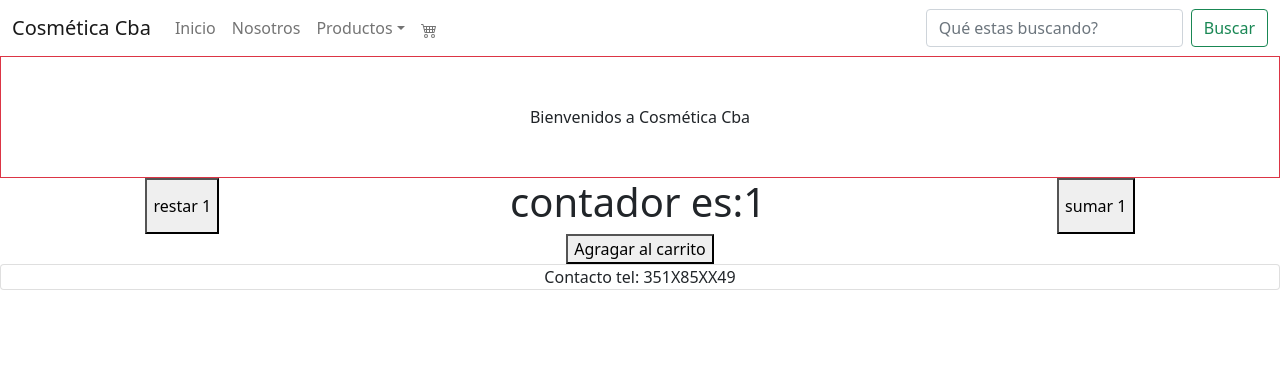
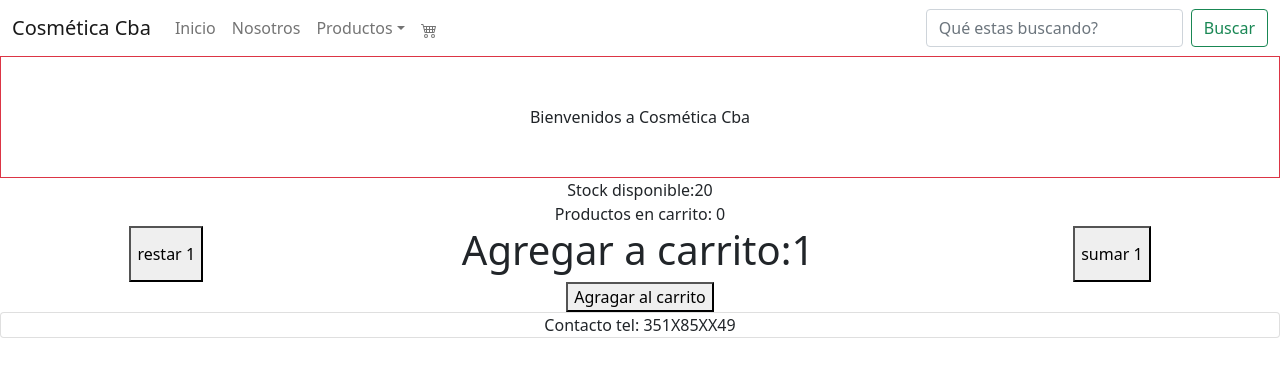
Before and after one commit to sofigomezandurno/proyecto-react, a React (Create React App) app: page / in a window 1280 px wide. Shown: the top 376 px of the page. Built offline with nearby package versions, Linux system fonts and the light colour scheme.

Commit message:
Muestra productos en stock y en carrito

```diff
--- a/src/components/ItemCount.jsx
+++ b/src/components/ItemCount.jsx
@@ -26,9 +26,11 @@ export const ItemCount = ({stock, initial}) => {
     return (
     <div>
         <div style={{display:"flex", flexDirection:"column"}}>
+            <div>Stock disponible:{stockAux}</div>
+            <div>Productos en carrito: {stock-stockAux}</div>
             <div style={{display:"flex", justifyContent:"space-around"}}>
             <button onClick={restar}>restar 1</button>
-            <h1>contador es:{contador}</h1>
+            <h1>Agregar a carrito:{contador}</h1>
             <button onClick={sumar}>sumar 1</button>
             </div>
             <div>
```
